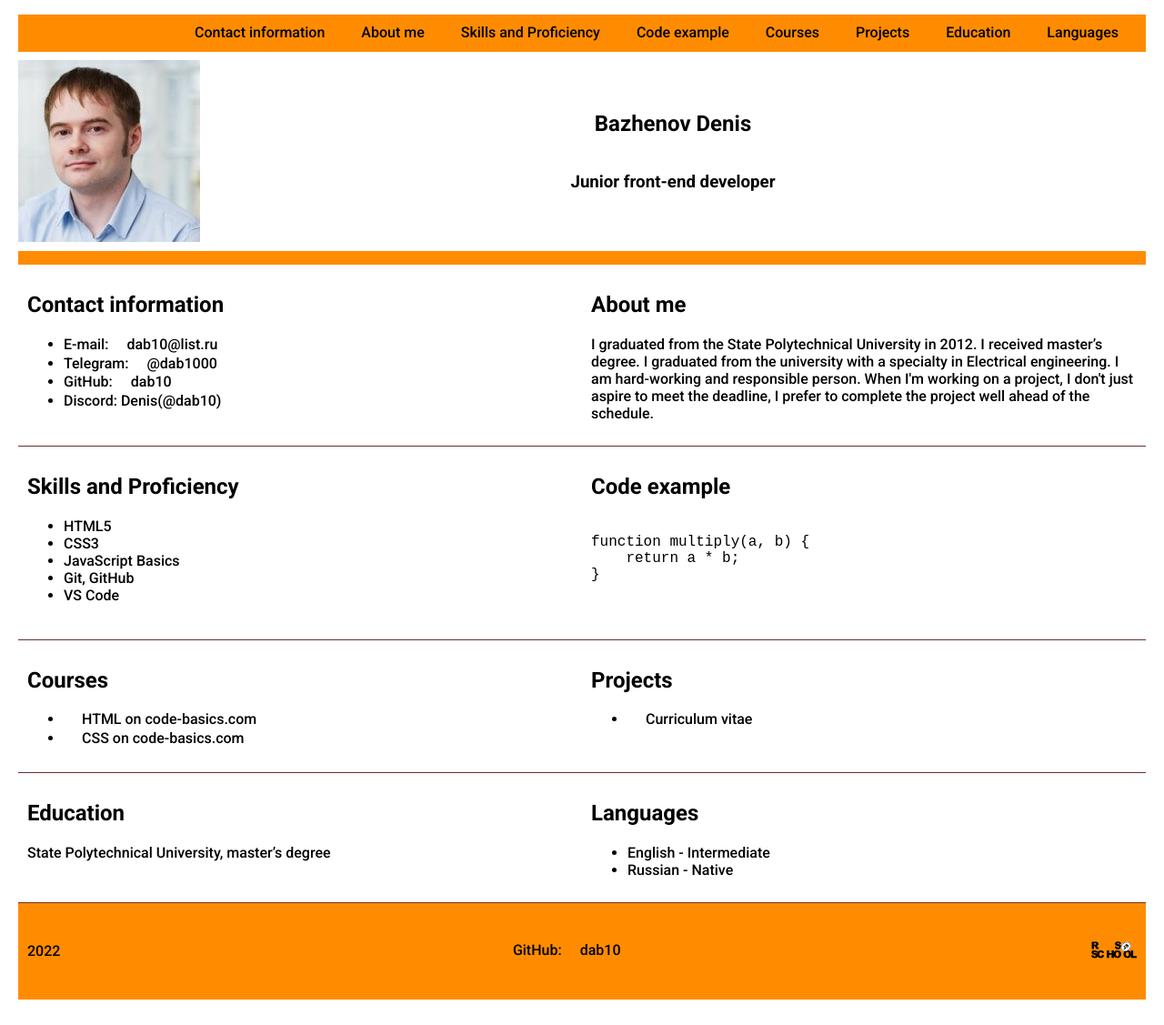
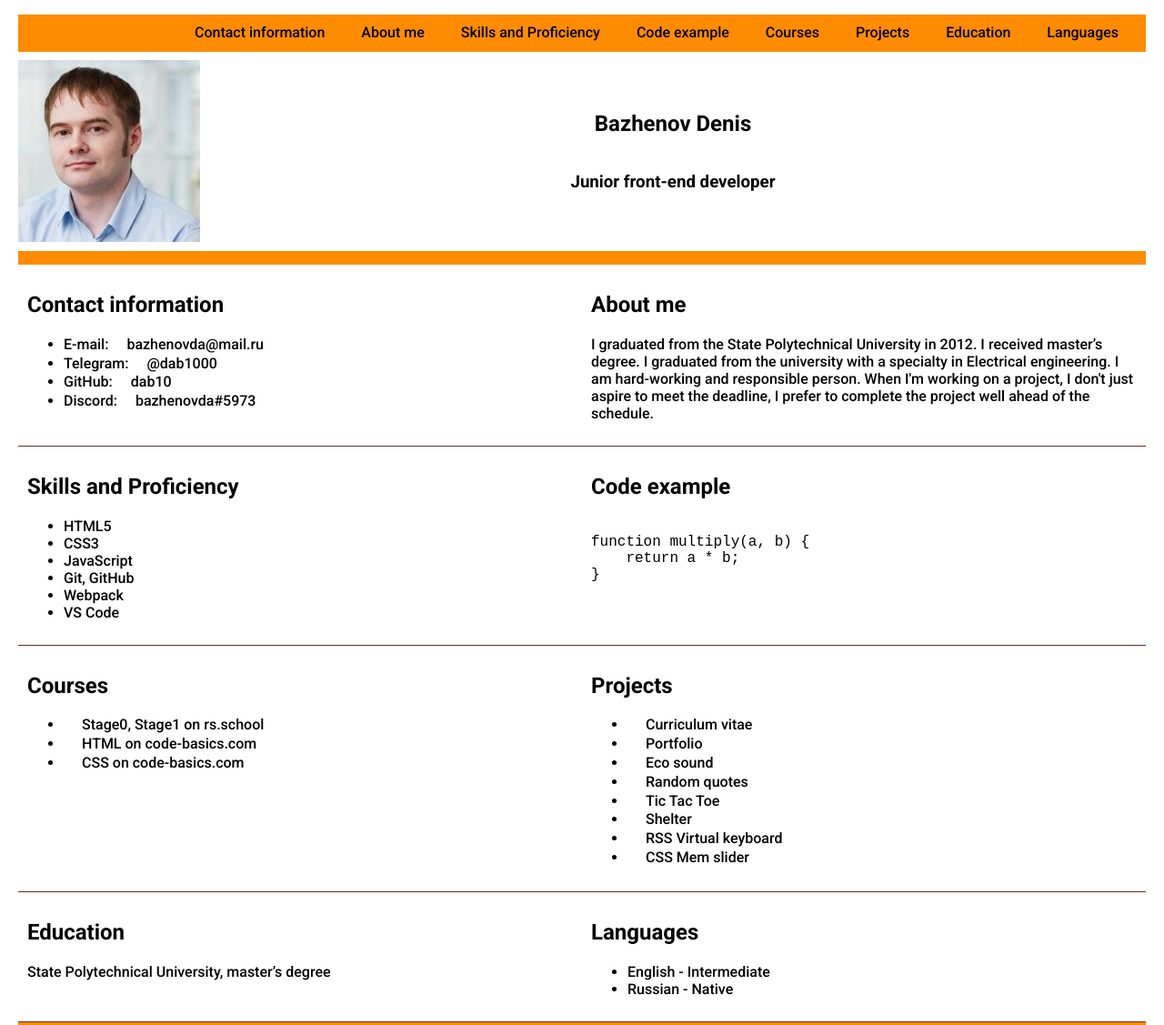
Before and after one commit to dab10/rsschool-cv, a plain HTML site: page index.html in a window 1280 px wide. Shown: the top 1127 px of the page at 91% size. Before the commit the page ends 1099 px from the top, so only its background shows below. Drawn offline with Linux system fonts and the light colour scheme.

Commit message:
feat: update CV information

```diff
--- a/index.html
+++ b/index.html
@@ -40,10 +40,10 @@
                 <section class="section" id="contacts">
                     <h2>Contact information</h2>
                     <ul>
-                        <li>E-mail:<a class="nav-link" href="mailto:dab10@list.ru">dab10@list.ru</a></li>
+                        <li>E-mail:<a class="nav-link" href="mailto:bazhenovda@mail.ru">bazhenovda@mail.ru</a></li>
                         <li>Telegram:<a class="nav-link" href="http://t.me/dab1000">@dab1000</a></li>
                         <li>GitHub:<a class="nav-link" href="https://github.com/dab10">dab10</a></li>
-                        <li>Discord: Denis(@dab10)</li>
+                        <li>Discord:<a class="nav-link" href="https://discordapp.com/users/bazhenovda#5973/">bazhenovda#5973</a></li>
                     </ul>
                 </section>
                 <section class="section" id="about-me">
@@ -61,8 +61,9 @@
                     <ul>
                         <li>HTML5</li>
                         <li>CSS3</li>
-                        <li>JavaScript Basics</li>
+                        <li>JavaScript</li>
                         <li>Git, GitHub</li>
+                        <li>Webpack</li>
                         <li>VS Code</li>
                     </ul>
                 </section>
@@ -79,6 +80,7 @@ function multiply(a, b) {
                 <section class="section" id="courses">
                     <h2>Courses</h2>
                     <ul>
+                        <li><a class="nav-link" href="https://rs.school/">Stage0, Stage1 on rs.school</a></li>
                         <li><a class="nav-link" href="https://ru.code-basics.com/languages/html">HTML on code-basics.com</a></li>
                         <li><a class="nav-link" href="https://ru.code-basics.com/languages/css">CSS on code-basics.com</a></li>
                     </ul>
@@ -87,6 +89,13 @@ function multiply(a, b) {
                     <h2>Projects</h2>
                     <ul>
                         <li><a class="nav-link" href="https://dab10.github.io/rsschool-cv/">Curriculum vitae</a></li>
+                        <li><a class="nav-link" href="https://dab10.github.io/stage0/portfolio/">Portfolio</a></li>
+                        <li><a class="nav-link" href="https://dab10.github.io/stage0/eco-sound/">Eco sound</a></li>
+                        <li><a class="nav-link" href="https://dab10.github.io/stage0/random-joke/">Random quotes</a></li>
+                        <li><a class="nav-link" href="https://dab10.github.io/stage0/tictietoe/">Tic Tac Toe</a></li>
+                        <li><a class="nav-link" href="https://rolling-scopes-school.github.io/dab10-JSFE2022Q1/shelter/pages/main/index.html">Shelter</a></li>
+                        <li><a class="nav-link" href="https://dab10.github.io/RSSVirtualKeyboard2/dist">RSS Virtual keyboard</a></li>
+                        <li><a class="nav-link" href="https://dab10.github.io/cssMemSlider/cssMemSlider/index.html">CSS Mem slider</a></li>
                     </ul>
                 </section>
                 <section class="section" id="education">
```
Also changed, not shown: 1 other file.
